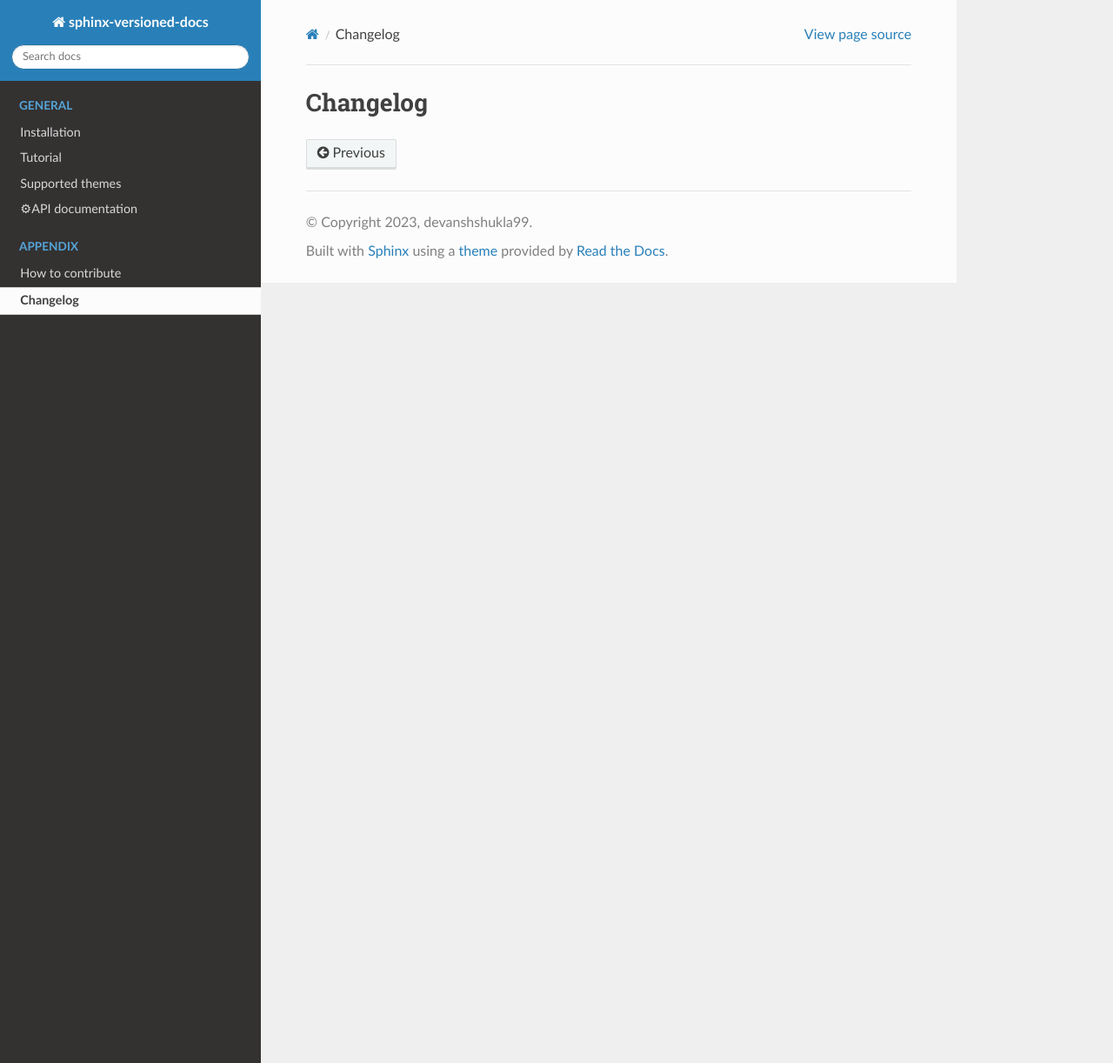
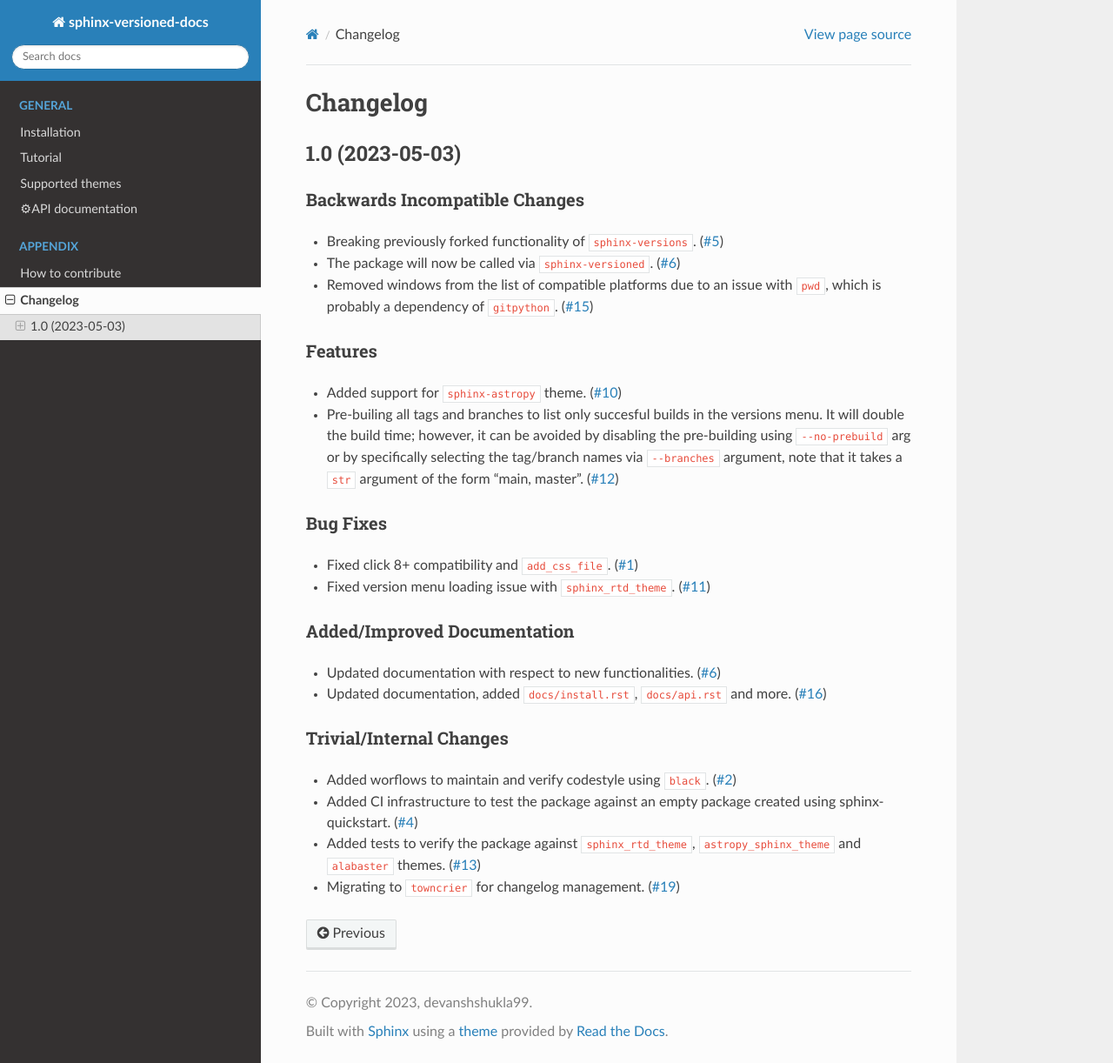
Before and after one commit to devanshshukla99/sphinx-versioned-docs, a Sphinx documentation site: the page built from docs/changelog.rst, in a window 1280 px wide and 1222 px high. Shown: the whole window at 87% size. Built offline with Sphinx 7.4.7 and the Read the Docs theme 2.0.0, drawn with Linux system fonts in a browser that asks for light colours.

Commit message:
generated changelog using towncrier

```diff
--- /dev/null
+++ b/CHANGELOG.rst
@@ -0,0 +1,39 @@
+1.0 (2023-05-03)
+================
+
+Backwards Incompatible Changes
+------------------------------
+
+- Breaking previously forked functionality of ``sphinx-versions``. (`#5 <https://github.com/devanshshukla99/sphinx-versioned-docs/pull/5>`__)
+- The package will now be called via ``sphinx-versioned``. (`#6 <https://github.com/devanshshukla99/sphinx-versioned-docs/pull/6>`__)
+- Removed windows from the list of compatible platforms due to an issue with ``pwd``, which is probably a dependency of ``gitpython``. (`#15 <https://github.com/devanshshukla99/sphinx-versioned-docs/pull/15>`__)
+
+
+Features
+--------
+
+- Added support for ``sphinx-astropy`` theme. (`#10 <https://github.com/devanshshukla99/sphinx-versioned-docs/pull/10>`__)
+- Pre-builing all tags and branches to list only succesful builds in the versions menu. It will double the build time; however, it can be avoided by disabling the pre-building using ``--no-prebuild`` arg or by specifically selecting the tag/branch names via ``--branches`` argument, note that it takes a ``str`` argument of the form "main, master". (`#12 <https://github.com/devanshshukla99/sphinx-versioned-docs/pull/12>`__)
+
+
+Bug Fixes
+---------
+
+- Fixed click 8+ compatibility and ``add_css_file``. (`#1 <https://github.com/devanshshukla99/sphinx-versioned-docs/pull/1>`__)
+- Fixed version menu loading issue with ``sphinx_rtd_theme``. (`#11 <https://github.com/devanshshukla99/sphinx-versioned-docs/pull/11>`__)
+
+
+Added/Improved Documentation
+----------------------------
+
+- Updated documentation with respect to new functionalities. (`#6 <https://github.com/devanshshukla99/sphinx-versioned-docs/pull/6>`__)
+- Updated documentation, added ``docs/install.rst``, ``docs/api.rst`` and more. (`#16 <https://github.com/devanshshukla99/sphinx-versioned-docs/pull/16>`__)
+
+
+Trivial/Internal Changes
+------------------------
+
+- Added worflows to maintain and verify codestyle using ``black``. (`#2 <https://github.com/devanshshukla99/sphinx-versioned-docs/pull/2>`__)
+- Added CI infrastructure to test the package against an empty package created using sphinx-quickstart. (`#4 <https://github.com/devanshshukla99/sphinx-versioned-docs/pull/4>`__)
+- Added tests to verify the package against ``sphinx_rtd_theme``, ``astropy_sphinx_theme`` and ``alabaster`` themes. (`#13 <https://github.com/devanshshukla99/sphinx-versioned-docs/pull/13>`__)
+- Migrating to ``towncrier`` for changelog management. (`#19 <https://github.com/devanshshukla99/sphinx-versioned-docs/pull/19>`__)
--- a/docs/changelog.rst
+++ b/docs/changelog.rst
@@ -3,3 +3,5 @@
 =========
 Changelog
 =========
+
+.. include:: ../CHANGELOG.rst
```
